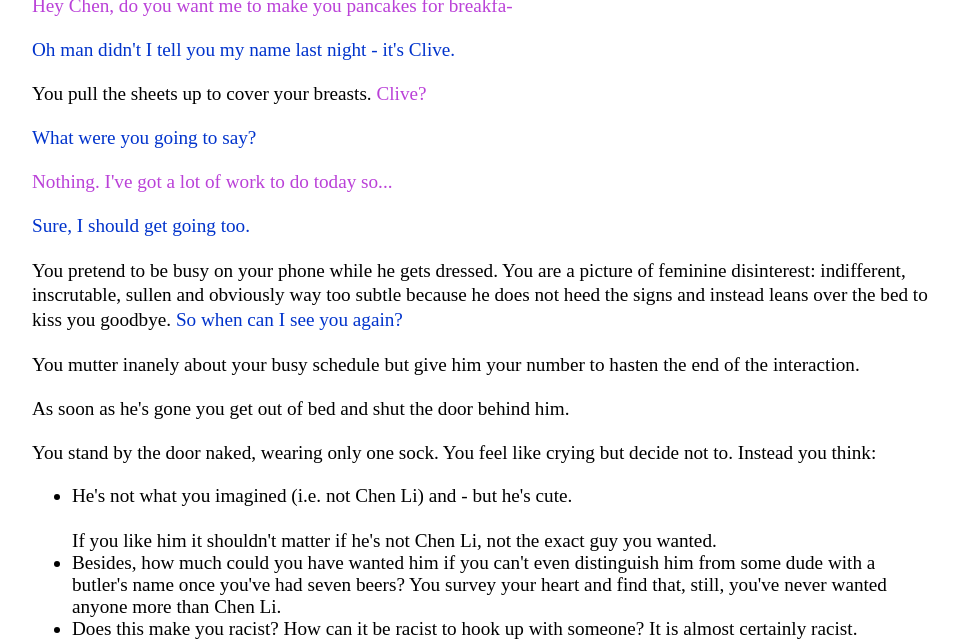
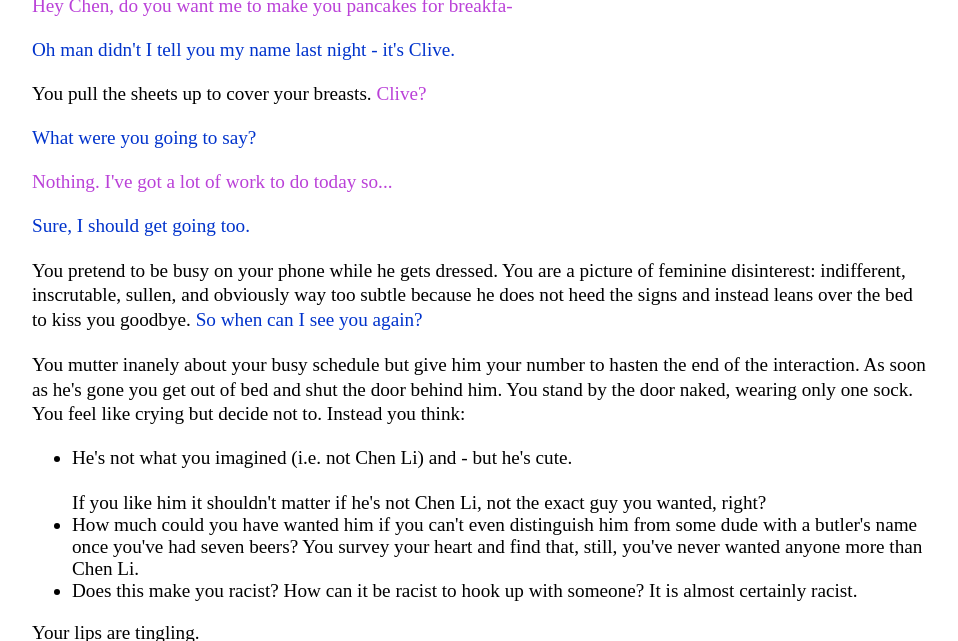
Before and after one commit to Pinelife/pinelife.github.io, a Jekyll site: the page Hellhole/Room6.html, which Jekyll copies as it is, in a window 1280 px wide and 900 px high, scrolled down 3240 px, cut to the strip 0-641 px from the top of the window. Shown: the whole strip, without its empty margins (160-1118 px from the left). Built offline with Jekyll 4.4.1, drawn with Linux system fonts in a browser that asks for light colours.

Commit message:
Update Room6.html

```diff
--- a/Hellhole/Room6.html
+++ b/Hellhole/Room6.html
@@ -220,20 +220,18 @@
 Sure, I should get going too.
 </p>
 <p>
-You pretend to be busy on your phone while he gets dressed. You are a picture of feminine disinterest: indifferent, inscrutable, sullen
+You pretend to be busy on your phone while he gets dressed. You are a picture of feminine disinterest: indifferent, inscrutable, sullen,
 and obviously way too subtle because he does not heed the signs and instead leans over the bed to kiss you goodbye.<span class="chen">
 So when can I see you again?
 </span></p>
 <p>You mutter inanely about your busy schedule but give him your number to hasten the end of the interaction.
-</p>
-<p>As soon as he's gone you get out of bed and shut the door behind him.</p>
-<p>
+As soon as he's gone you get out of bed and shut the door behind him.
 You stand by the door naked, wearing only one sock. You feel like crying but decide not to. Instead you think:
 </p>
 <ul>
 	<li>He's not what you imagined (i.e. not Chen Li) and - but he's cute.</p> If you like him it shouldn't matter if he's not Chen Li, not
-the exact guy you wanted. </li>
-<li>Besides, how much could you have wanted him if you can't even distinguish him from some dude with a butler's name
+the exact guy you wanted, right?</li>
+<li>How much could you have wanted him if you can't even distinguish him from some dude with a butler's name
 once you've had seven beers? You survey your heart and find that, still, you've never wanted anyone more than Chen Li.</li>
 <li>Does this make you racist? How can it be racist to hook up with someone? It
 	is almost certainly racist.</li>
```
